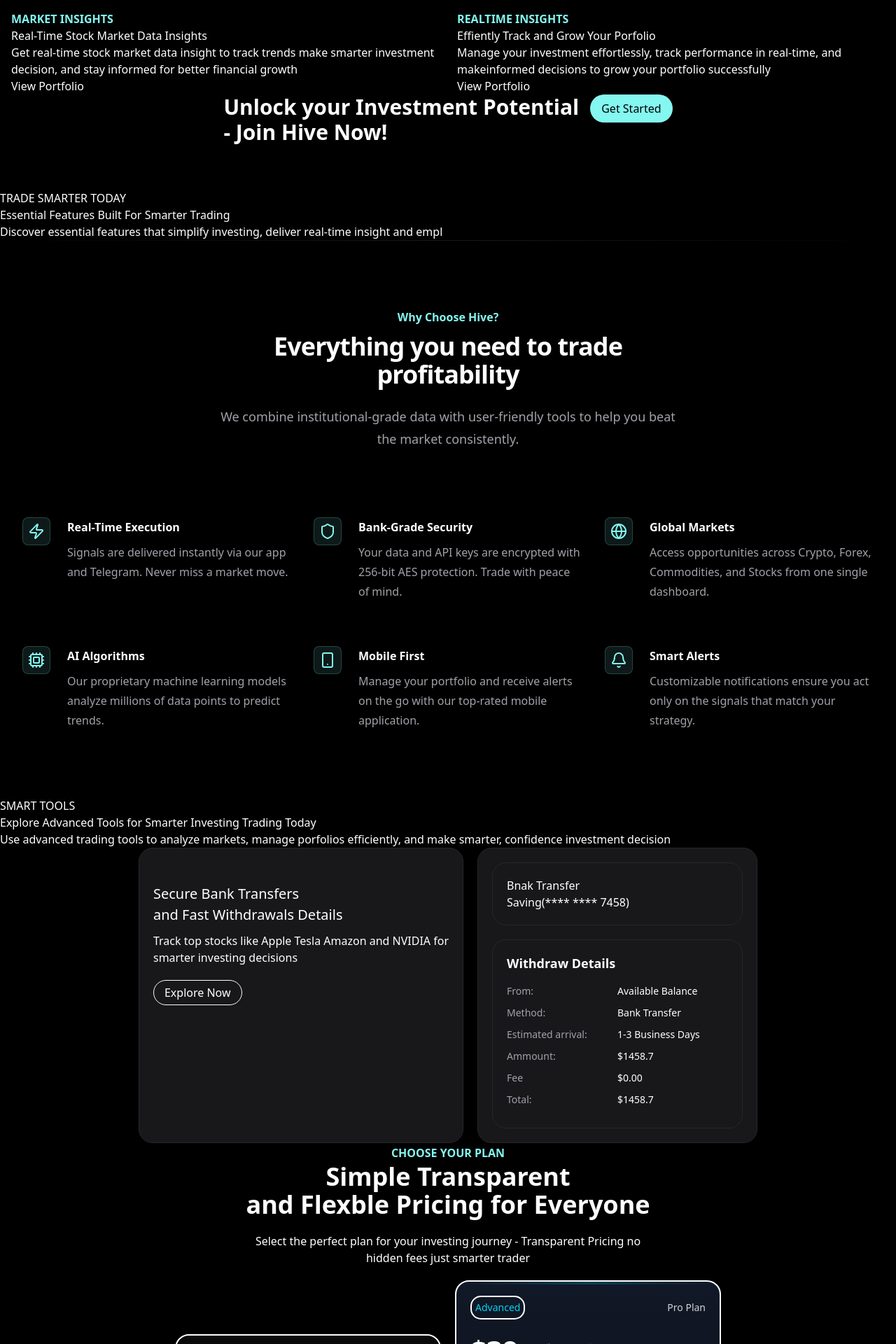
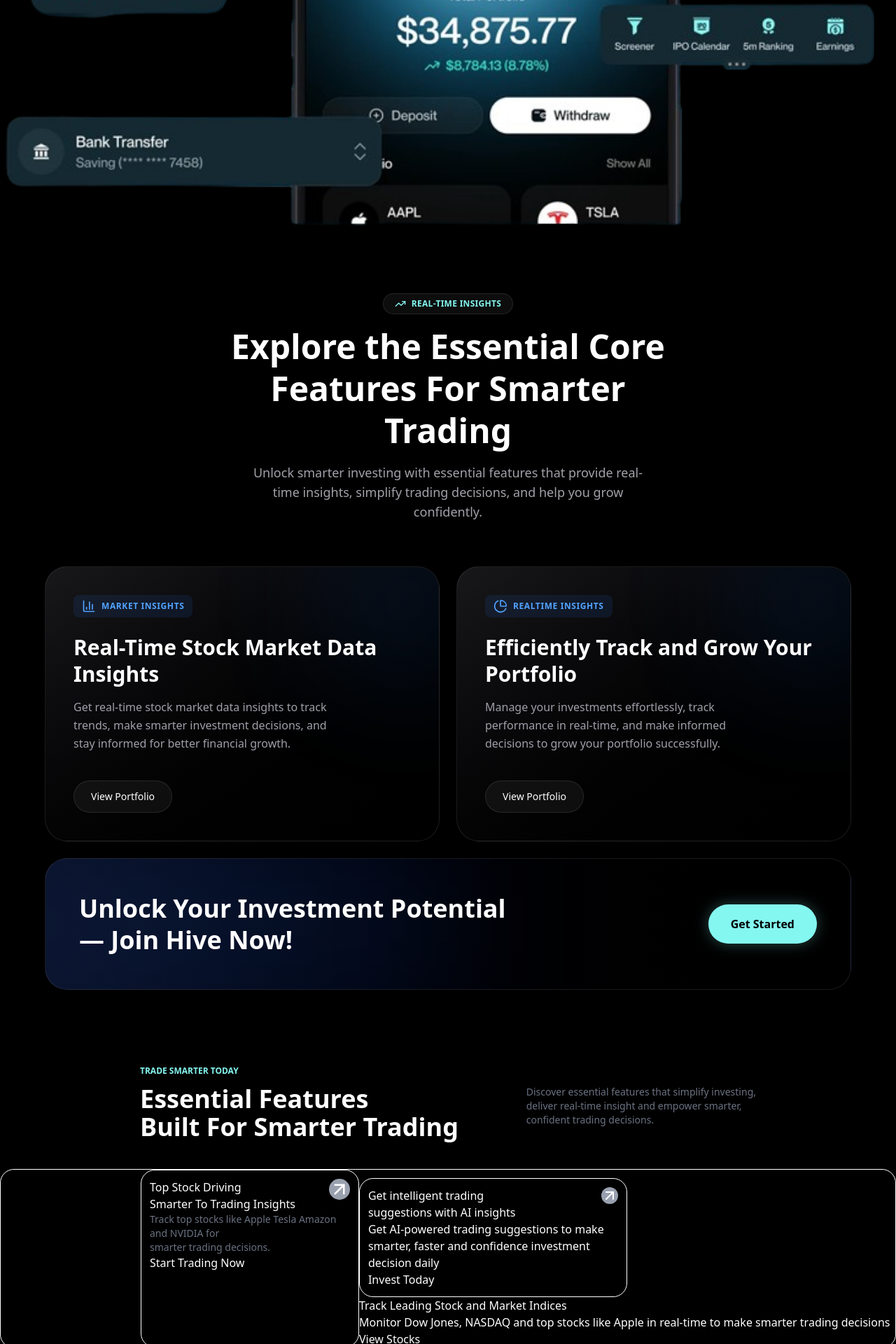
Before and after one commit to Xnyder-HQ/Trade-signal-hive, a Next.js app: page / in a window 1280 px wide. Shown: the part 720-2640 px from the top of the page at 70% size. Built offline with nearby package versions, Linux system fonts and the light colour scheme.

Commit message:
feat:first push

```diff
--- a/app/globals.css
+++ b/app/globals.css
@@ -218,3 +218,53 @@ font-size: 40px;
     display: flex;
     justify-content: space-between;
 }
+.total{
+  margin-top: 10px;
+  font-size: 14px;
+  border: 1px solid white;
+  padding-top: 10px;
+  border-radius: 20px;
+  padding: 10px;
+}
+.total li{
+  list-style: none;
+  padding: 5px;
+  font-size: 14px;
+}
+.advanced{
+  display: flexbox;
+}
+
+.top-stock{
+  border: 1px solid white;
+  border-radius: 20px;
+}
+.get-trade{
+  border: 1px solid white;
+  border-radius: 20px;
+}
+.news-text{
+   line-height: 50px;
+}
+.news-text h2{
+  font-size: 30px;
+}
+.read-more{
+  padding: 5px 15px;
+  border-radius: 20px;
+  border: none;
+  margin-top: 50px;
+  font-weight: bold;
+  font-size: 15px;
+}
+.read-more:hover{
+  background-color: var(--primary);
+  color: black;
+}
+.tesla {
+  border: 1px solid white;
+  border-radius: 20px;
+}
+.benz{
+  background: linear-gradient(180deg,rgba(54, 132, 167, 1) 32%, rgba(39, 93, 118, 1) 64%, rgba(8, 10, 11, 1) 96%);
+}
--- a/app/page.tsx
+++ b/app/page.tsx
@@ -5,6 +5,7 @@ import Features from "@/components/Features";
 import Tools from "@/components/Tools";
 import Plan from "@/components/Plan";
 import Smarter from "@/components/Smarter";
+import Investor from "@/components/Investor";
 import EasyHelp from "@/components/EasyHelp";
 import Footer from "@/components/Footer";
 
@@ -18,6 +19,7 @@ export default function Home() {
       <Features />
       <Tools />
       <Plan />
+      <Investor />
       <EasyHelp />
       <Footer />
     </main>
--- a/components/Features.tsx
+++ b/components/Features.tsx
@@ -1,67 +1,43 @@
-import { Zap, Shield, Globe, Cpu, Smartphone, Bell } from "lucide-react";
-
-const features = [
-  {
-    name: 'Real-Time Execution',
-    description: 'Signals are delivered instantly via our app and Telegram. Never miss a market move.',
-    icon: Zap,
-  },
-  {
-    name: 'Bank-Grade Security',
-    description: 'Your data and API keys are encrypted with 256-bit AES protection. Trade with peace of mind.',
-    icon: Shield,
-  },
-  {
-    name: 'Global Markets',
-    description: 'Access opportunities across Crypto, Forex, Commodities, and Stocks from one single dashboard.',
-    icon: Globe,
-  },
-  {
-    name: 'AI Algorithms',
-    description: 'Our proprietary machine learning models analyze millions of data points to predict trends.',
-    icon: Cpu,
-  },
-  {
-    name: 'Mobile First',
-    description: 'Manage your portfolio and receive alerts on the go with our top-rated mobile application.',
-    icon: Smartphone,
-  },
-  {
-    name: 'Smart Alerts',
-    description: 'Customizable notifications ensure you act only on the signals that match your strategy.',
-    icon: Bell,
-  },
-];
+import Link from "next/link";
+import { Bookmark } from "lucide-react";
 
 export default function Features() {
   return (
-    <section id="features" className="py-24 bg-black relative">
-      <div className="absolute top-0 left-0 w-full h-px bg-linear-to-r from-transparent via-white/10 to-transparent" />
-
-      <div className="mx-auto max-w-7xl px-6 lg:px-8">
-        <div className="mx-auto max-w-2xl lg:text-center">
-          <h2 className="text-base font-semibold leading-7 text-primary">Why Choose Hive?</h2>
-          <p className="mt-2 text-3xl font-bold tracking-tight text-white sm:text-4xl">
-            Everything you need to trade profitability
+    <section>
+      <div className="flex justify-between ">
+        <div className="ml-50 mt-50 w-1/2 p-3">
+          <h2 className="text-4x1 font-bold text-primary mt-3 mb-3">MARKET INSIGHTS</h2>
+          <h2 className="news-text text-4xl font-bold mb-3">Lastest Market News <br />and Trending To Updates</h2>
+          <p className="text-sm text-gray-500">stay informed withthe latest market developments, breaking business <br />
+          news, and trending financial stories to make smarter, timely trading <br />
+          and investment decisions.
           </p>
-          <p className="mt-6 text-lg leading-8 text-muted-foreground">
-            We combine institutional-grade data with user-friendly tools to help you beat the market consistently.
-          </p>
+          <Link href="/dashboard" className="read-more bg-primary rounded-full mt-10 inline-block text-black"><button>Read More</button></Link>
         </div>
-        <div className="mx-auto mt-16 max-w-2xl sm:mt-20 lg:mt-24 lg:max-w-none">
-          <dl className="grid max-w-xl grid-cols-1 gap-x-8 gap-y-16 lg:max-w-none lg:grid-cols-3">
-            {features.map((feature) => (
-              <div key={feature.name} className="flex flex-col relative pl-16 group">
-                <dt className="text-base font-semibold leading-7 text-white">
-                  <div className="absolute left-0 top-0 flex h-10 w-10 items-center justify-center rounded-lg bg-primary/10 border border-primary/20 group-hover:bg-primary group-hover:text-black transition-all">
-                    <feature.icon className="h-6 w-6 text-primary group-hover:text-black" aria-hidden="true" />
-                  </div>
-                  {feature.name}
-                </dt>
-                <dd className="mt-2 text-base leading-7 text-muted-foreground">{feature.description}</dd>
-              </div>
-            ))}
-          </dl>
+        <div className="benz mr-50 mt-50 p-3 text-white items-center bg-white rounded-xl h-100">
+          <div className="bg-black mb-3 p-3 rounded-xl">
+            <div className="flex items-center">
+              <Bookmark className="pr-2"/>
+              <p>Snap Just Bought A Student Calendar App: How could Be Reinvent Snapchat</p>
+            </div>
+            <p className="text-sm text-gray-500 pt-3 pl-5">Benzing . 1d ago</p>
+          </div>
+          <div className="bg-black mb-3 p-3 rounded-xl">
+           <div className="flex items-center">
+             <Bookmark className="pr-2 "/>
+            <p>Deal Dispatch: Boston Red Sox Owner sets <br />
+            Sights On La Liga Club, At Home Files For <br />
+            Bankrupty</p>
+           </div>
+           <p className="text-sm text-gray-500 pt-3 pl-5">Benzing . 1d ago</p>
+          </div>
+          <div className="bg-black p-3 mb-3 rounded-xl">
+            <div className="flex items-center ">
+              <Bookmark className="pr-2 text-white" />
+            <p>BREAKINGVIEWS-LA Lakers deal etches 'Showtime' on trophy assets</p>
+            </div>
+            <p className="text-sm text-gray-500 pt-3 pl-5">Benzing . 1d ago</p>
+          </div>
         </div>
       </div>
     </section>
--- a/components/Plan.tsx
+++ b/components/Plan.tsx
@@ -3,7 +3,7 @@ import icon from "lucide-react";
 export default function Plan() {
     return(
         <div>
-            <div className=" flex justify-center items-center">
+            <div className=" flex justify-center mt-40 items-center">
                 <h2 className=" text-base font-semibold leading-7 text-primary">CHOOSE YOUR PLAN</h2>
             </div>
             <div className="justify-center items-center">
--- a/components/RealTime.tsx
+++ b/components/RealTime.tsx
@@ -1,47 +1,106 @@
-import { TrendingUp } from "lucide-react";
+import { TrendingUp, BarChart3, PieChart, ArrowRight } from "lucide-react";
 import Link from "next/link";
 
 export default function RealTime() {
   return (
-        <div className=" container mx-auto px-4 py-16">
-            <div className="flex items-center justify-center">
-                <div >
-                    <TrendingUp className="h-6 w-6 text-white" />
-                </div>
-                <div>
-                    <h3 className=" text-xs font-bold text-primary ml-2">REAL-TIME INSIGHTS</h3>
-                </div>
+    <section className="container mx-auto px-4 py-24">
+      {/* Header Section */}
+      <div className="flex flex-col items-center justify-center mb-16 space-y-4">
+        <div className="flex items-center gap-2 bg-white/5 px-4 py-1.5 rounded-full border border-white/10">
+          <TrendingUp className="h-4 w-4 text-primary" />
+          <span className="text-xs font-bold text-primary tracking-wide">REAL-TIME INSIGHTS</span>
+        </div>
+        <h2 className="text-3xl md:text-5xl font-bold text-white text-center max-w-2xl leading-tight">
+          Explore the Essential Core Features For Smarter Trading
+        </h2>
+        <p className="text-muted-foreground max-w-xl text-center text-lg">
+          Unlock smarter investing with essential features that provide real-time insights, simplify trading decisions, and help you grow confidently.
+        </p>
+      </div>
 
+      {/* Main Grid */}
+      <div className="max-w-6xl mx-auto grid grid-cols-1 md:grid-cols-2 gap-6">
+
+        {/* Market Insights Card */}
+        <div className="stock-market group relative overflow-hidden rounded-4xl border border-white/10 bg-linear-to-br from-zinc-900 to-black p-10 hover:border-primary/50 transition-colors duration-500">
+          <div className="relative z-10 flex flex-col h-full justify-between">
+            <div>
+              <div className="mb-6 inline-flex items-center gap-2 rounded-lg bg-blue-500/10 px-3 py-1.5 text-blue-400">
+                <BarChart3 className="h-5 w-5" />
+                <span className="text-xs font-bold uppercase tracking-wider">Market Insights</span>
+              </div>
+              <h3 className="mb-4 text-3xl font-bold text-white leading-tight">
+                Real-Time Stock Market Data Insights
+              </h3>
+              <p className="text-zinc-400 leading-relaxed max-w-sm">
+                Get real-time stock market data insights to track trends, make smarter investment decisions, and stay informed for better financial growth.
+              </p>
             </div>
-            <div className="flex flex-col gap-4 justify-center items-center mb-10">
-                <h2 className="text-3xl font-bold text-white text-center max-w-lg"> Explore the  Essential Core Features For Smarter Tradering</h2>
-                <p className="text-muted-foreground max-w-lg text-center ">Unlock smarter investingwith essential features that provide real-time insights simplify trading decisions and help you grow confidently</p>
+
+            <div className="mt-10">
+              <Link href="/dashboard">
+                <button className="flex items-center gap-2 rounded-full border border-white/10 bg-white/5 px-6 py-3 text-sm font-medium text-white transition-all hover:bg-white/10 hover:scale-105">
+                  View Portfolio
+                </button>
+              </Link>
             </div>
-            <div>
-                <div className="flex jusify-center items-center gap-4">
-                    <div className="">
-                        <h3 className="text-primary font-bold">MARKET INSIGHTS</h3>
-                        <h3>Real-Time Stock Market Data Insights</h3>
-                        <p>Get real-time stock market data insight to track trends make smarter investment decision, and stay informed for better financial growth</p>
-                        <Link href="/dashboard"><button className="">View Portfolio</button></Link>
-                    </div>
-                    <div className="">
-                        <h3 className="text-primary font-bold">REALTIME INSIGHTS</h3>
-                        <h3>Effiently Track and Grow Your Porfolio</h3>
-                        <p>Manage your investment effortlessly, track performance in real-time, and makeinformed decisions to grow your portfolio successfully</p>
-                        <Link href="/dashboard"><button className="">View Portfolio</button></Link>
-                    </div>
-                </div>
-                <div className="flex justify-center gap-4">
-                    <div className="flex items-center justify-center col-start-1 colo-end-7">
-                        <h2 className="text-3xl font-bold text-white max-w-lg">Unlock your Investment Potential <br /> - Join Hive Now!</h2>
-                    </div>
-                   <div className="">
-                     <Link href="/dashboard"><button className="bg-primary text-black px-4 py-2 rounded-full">Get Started</button></Link>
-                   </div>
-                </div>
-            </div>
+          </div>
+
+          {/* Decorative Glow */}
+          <div className="absolute -right-20 -top-20 h-64 w-64 rounded-full bg-blue-500/10 blur-[80px] group-hover:bg-blue-500/20 transition-all duration-500 pointer-events-none"></div>
         </div>
 
+        {/* Realtime Insights Card */}
+        <div className="porfolio group relative overflow-hidden rounded-4xl border border-white/10 bg-linear-to-br from-zinc-900 to-black p-10 hover:border-primary/50 transition-colors duration-500">
+          <div className="relative z-10 flex flex-col h-full justify-between">
+            <div>
+              <div className="mb-6 inline-flex items-center gap-2 rounded-lg bg-blue-500/10 px-3 py-1.5 text-blue-400">
+                <PieChart className="h-5 w-5" />
+                <span className="text-xs font-bold uppercase tracking-wider">Realtime Insights</span>
+              </div>
+              <h3 className="mb-4 text-3xl font-bold text-white leading-tight">
+                Efficiently Track and Grow Your Portfolio
+              </h3>
+              <p className="text-zinc-400 leading-relaxed max-w-sm">
+                Manage your investments effortlessly, track performance in real-time, and make informed decisions to grow your portfolio successfully.
+              </p>
+            </div>
+
+            <div className="mt-10">
+              <Link href="/dashboard">
+                <button className="flex items-center gap-2 rounded-full border border-white/10 bg-white/5 px-6 py-3 text-sm font-medium text-white transition-all hover:bg-white/10 hover:scale-105">
+                  View Portfolio
+                </button>
+              </Link>
+            </div>
+          </div>
+
+          {/* Decorative Glow */}
+          <div className="absolute -right-20 -top-20 h-64 w-64 rounded-full bg-blue-500/10 blur-[80px] group-hover:bg-blue-500/20 transition-all duration-500 pointer-events-none"></div>
+        </div>
+
+        {/* Bottom Banner */}
+        <div className="col-span-1 md:col-span-2 relative overflow-hidden rounded-4xl border border-white/10 bg-linear-to-r from-blue-950/50 to-black p-12 hover:border-primary/50 transition-colors duration-500">
+          <div className="relative z-10 flex flex-col items-center justify-between gap-8 md:flex-row">
+            <div className="flex-1">
+              <h2 className="text-3xl font-bold text-white md:text-4xl leading-tight">
+                Unlock Your Investment Potential <br />
+                <span className="text-white">— Join Hive Now!</span>
+              </h2>
+            </div>
+
+            <Link href="/dashboard">
+              <button className="whitespace-nowrap rounded-full bg-primary px-8 py-4 text-base font-bold text-black transition-all hover:opacity-90 hover:scale-105 shadow-[0_0_20px_rgba(132,247,240,0.3)]">
+                Get Started
+              </button>
+            </Link>
+          </div>
+
+          {/* Decorative Glow */}
+          <div className="absolute bottom-0 left-0 h-full w-1/2 bg-blue-500/10 blur-[100px] pointer-events-none"></div>
+        </div>
+
+      </div>
+    </section>
   );
 }
--- a/components/Smarter.tsx
+++ b/components/Smarter.tsx
@@ -1,16 +1,44 @@
+import Link from "next/link";
+import {ArrowUpRight} from "lucide-react";
 
 export default function Smarter() {
     return (
         <section>
-            <div>
-                <h3>TRADE SMARTER TODAY</h3>
+            <div className="">
+                <h3 className="text-xs font-bold text-primary ml-50 mt-3 mb-3">TRADE SMARTER TODAY</h3>
             </div>
-            <div>
+            <div className="flex justify-between">
                 <div>
-                   <h2> Essential Features Built For Smarter Trading</h2>
+                   <h2 className="ml-50 text-4xl font-bold"> Essential Features <br />Built For Smarter Trading</h2>
                 </div>
                 <div>
-                    <p>Discover essential features that simplify investing, deliver real-time insight and empl</p>
+                    <p className="text-sm text-gray-500 mr-50">Discover essential features that simplify investing, <br /> deliver real-time insight and empower smarter, <br />confident trading decisions.</p>
+                </div>
+            </div>
+            <div className="tesla justify-between flex mt-10 mb-10 ">
+                <div className="top-stock ml-50 p-3">
+                 <div className="flex justify-between">
+                    <h2 className="">Top Stock Driving<br />Smarter To Trading Insights</h2>
+                    <ArrowUpRight className="bg-gray-400 rounded-full" size={30} />
+                 </div>
+                 <p className="text-sm text-gray-500">Track top stocks like Apple Tesla Amazon and NVIDIA for <br />smarter trading decisions.</p>
+                 <Link href="/dashboard"><button className=""> Start Trading Now</button></Link>
+                </div>
+                <div className="">
+                   <div className="get-trade mr-50 mt-3 mb items-center w-1/2 p-3">
+                     <div className="flex justify-between">
+                        <h2>Get intelligent trading <br />suggestions with AI insights</h2>
+                        <ArrowUpRight className="bg-gray-400 rounded-full" />
+                     </div>
+                     <p>Get AI-powered trading suggestions to make smarter, faster and confidence investment decision daily</p>
+                     <Link href=" /dashbord"><button className="">Invest Today</button></Link>
+                   </div>
+                   <div className="">
+                     <h2>Track Leading Stock and Market Indices</h2>
+                     <p>Monitor Dow Jones, NASDAQ and top stocks like Apple in real-time to make smarter trading decisions</p>
+                     <Link href=" /dashboard"><button className="">View Stocks</button></Link>
+
+                   </div>
                 </div>
             </div>
         </section>
--- a/components/Tools.tsx
+++ b/components/Tools.tsx
@@ -3,41 +3,41 @@ import Link from "next/link";
 export default function Tools() {
     return(
         <section>
-            <div className="">
-                <h2>SMART TOOLS</h2>
+            <div className="mt-30 text-center">
+                <h2 className="text-xs font-bold text-primary ml-2">SMART TOOLS</h2>
             </div>
-            <div className="">
-                <h2>Explore Advanced Tools for Smarter Investing Trading Today</h2>
-                <p>Use advanced trading tools to analyze markets, manage porfolios efficiently, and make smarter, confidence investment decision</p>
+            <div className="mt-3 advanced text-center ">
+                <h2 className="text-4xl mb-4 font-bold">Explore Advanced <br /> Tools for Smarter Investing Trading Today</h2>
+                <p className="text-sm  text-gray-500 max-w-lg mx-auto text-center ">Use advanced trading tools to analyze markets, manage porfolios efficiently, and <br /> make smarter, confidence investment decision</p>
             </div>
-            <div className="flex justify-center gap-5">
+            <div className="flex justify-center gap-5 ">
                 <div className="secured">
-                    <h2>Secure Bank Transfers <br />and Fast Withdrawals Details</h2>
-                    <p>Track top stocks like Apple Tesla Amazon and NVIDIA for <br />smarter investing decisions</p>
+                    <h2 className="text-2xl font-bold pt-30">Secure Bank Transfers <br />and Fast Withdrawals Details</h2>
+                    <p className="text-sm mt-3 text-gray-500">Track top stocks like Apple Tesla Amazon and NVIDIA for <br />smarter investing decisions</p>
                     <Link href="/dashboard"><button className="explore">Explore Now</button></Link>
                 </div>
                 <div className="">
-                    <div className="secure">
+                    <div className="secure flex flex-col gap-5">
                         <div className="bank">
-                            <p>Bnak Transfer</p>
-                            <p>Saving(**** **** 7458)</p>
+                            <p className="text-sm text-gray-500">Bnak Transfer</p>
+                            <p className="text-sm text-gray-500">Saving(**** **** 7458)</p>
                         </div>
                         <div className="draw">
-                            <h3>Withdraw Details</h3>
+                            <h3 className="text-2xl font-bold">Withdraw Details</h3>
                             <ul>
-                                <li>From:</li>
-                                <li>Available Balance</li>
-                                <li>Method:</li>
-                                <li>Bank Transfer</li>
-                                <li>Estimated arrival:</li>
-                                <li>1-3 Business Days</li>
-                                <li>Ammount:</li>
+                                <li className="text-sm text-gray-500">From:</li>
+                                <li className="text-sm text-gray-500">Available Balance</li>
+                                <li className="text-sm text-gray-500">Method:</li>
+                                <li className="text-sm text-gray-500">Bank Transfer</li>
+                                <li className="text-sm text-gray-500">Estimated arrival:</li>
+                                <li className="text-sm text-gray-500">1-3 Business Days</li>
+                                <li className="text-sm text-gray-500">Ammount:</li>
                                 <li>$1458.7</li>
-                                <li>Fee</li>
+                                <li className="text-sm text-gray-500">Fee</li>
                                 <li>$0.00</li>
                             </ul>
                             <div>
-                                <ul>
+                                <ul className="total flex justify-between items-center ">
                                     <li>Total:</li>
                                     <li>$1458.7</li>
                                 </ul>
--- a/package.json
+++ b/package.json
@@ -12,7 +12,8 @@
     "lucide-react": "^0.562.0",
     "next": "16.1.3",
     "react": "19.2.3",
-    "react-dom": "19.2.3"
+    "react-dom": "19.2.3",
+    "swiper": "^12.1.0"
   },
   "devDependencies": {
     "@tailwindcss/postcss": "^4",
```
Also changed, not shown: components/Hero.tsx (+5 -2 lines), components/Investor.tsx (added, +21 -0 lines), public/Hero.png (added), 1 other file (tests, documents, lock files or other folders).
